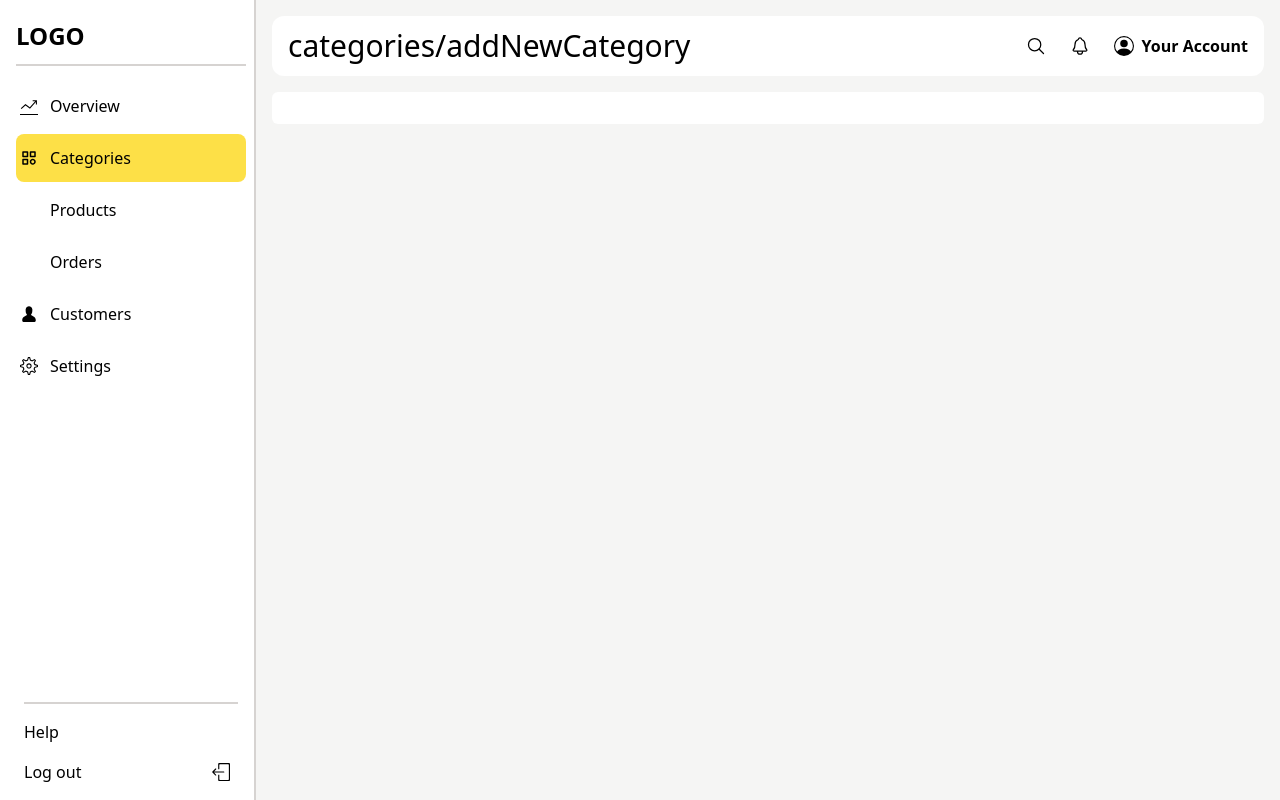
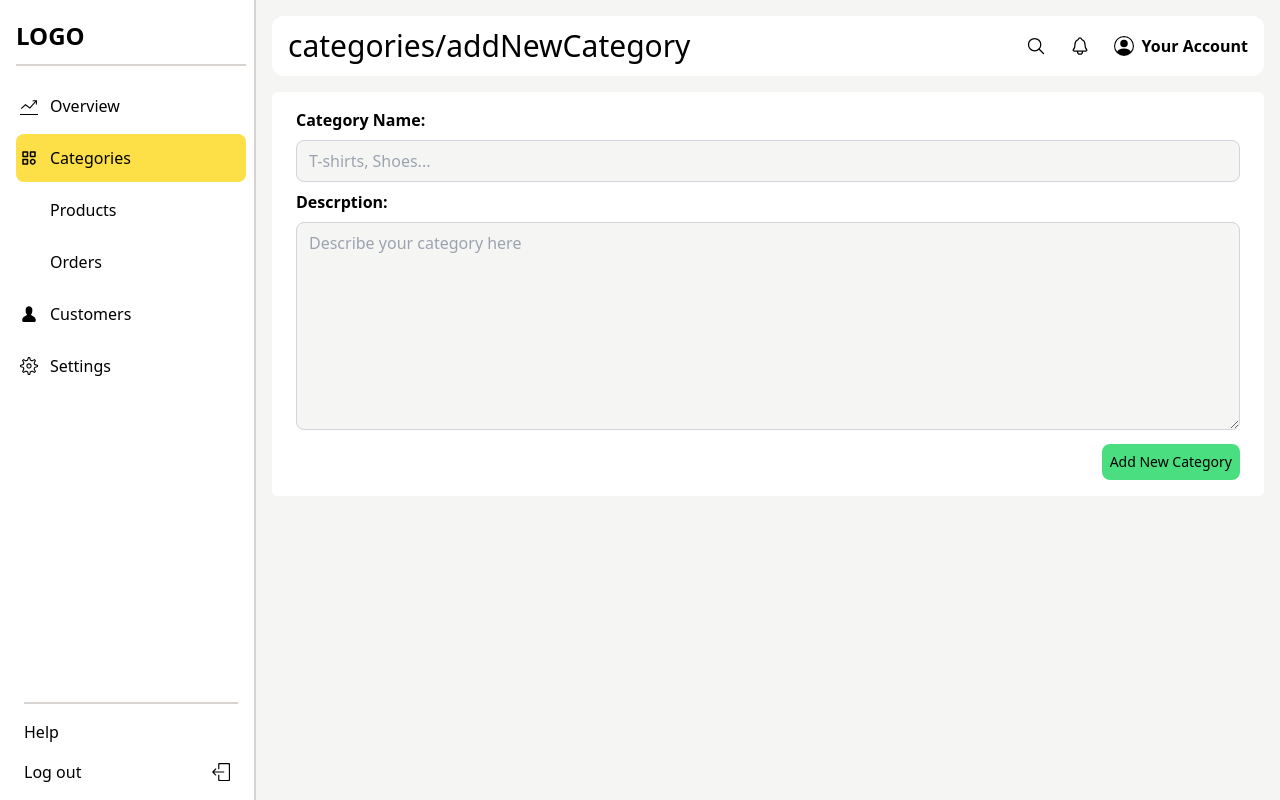
Before and after one commit to ZouCherif/tech_Ecommerce, a React (Create React App) app in the folder frontend/: page /dashboard/categories/addNewCategory in a window 1280 px wide. Built offline with nearby package versions, Linux system fonts and the light colour scheme; some icons are missing.

Commit message:
AddCategory page not tested yet

```diff
--- a/frontend/src/pages/Home.js
+++ b/frontend/src/pages/Home.js
@@ -16,10 +16,7 @@ function Home() {
   const [logout] = useLogoutUserMutation();
   const [addCategory] = useAddNewCategoryMutation();
   const navigate = useNavigate();
-  const [dataCat, setData] = useState({
-    name: "",
-    description: "",
-  });
+
   // const handlerefresh = async () => {
   //   try {
   //     const { accessToken } = await refreshToken().unwrap();
@@ -38,16 +35,6 @@ function Home() {
     }));
   };
 
-  const handleSubmit = async () => {
-    try {
-      const result = await addCategory(dataCat).unwrap();
-      console.log(result);
-    } catch (err) {
-      console.log("errrrr");
-      console.log(err.data?.message);
-    }
-  };
-
   const handleLogout = async () => {
     try {
       await logout().unwrap();
@@ -60,7 +47,7 @@ function Home() {
   return (
     <div className="custom-font">
       {/* <button onClick={handlerefresh}>refresh</button> */}
-      <input
+      {/* <input
         placeholder="name"
         value={dataCat.name}
         name="name"
@@ -71,8 +58,8 @@ function Home() {
         value={dataCat.description}
         name="description"
         onChange={handleOnChange}
-      />
-      <button onClick={handleSubmit}>Send</button>
+      /> */}
+      {/* <button onClick={handleSubmit}>Send</button> */}
       <button onClick={handleLogout}>logout</button>
       {/* <p>{data}</p> */}
     </div>
--- a/frontend/src/pages/dashboard/AddNewCategory.js
+++ b/frontend/src/pages/dashboard/AddNewCategory.js
@@ -1,5 +1,77 @@
+import { useAddNewCategoryMutation } from "../../api/apiSlice";
+import { useNavigate } from "react-router-dom";
+import { useState } from "react";
+// import { useDispatch } from "react-redux";
+// import { clearUserInfo, setUserInfo } from "../features/User/userSlice";
+
 function AddNewCategory() {
-  return <div className="bg-white py-4 px-6 rounded-md"></div>;
+  const [dataCat, setData] = useState({
+    name: "",
+    description: "",
+  });
+  const [addCategory] = useAddNewCategoryMutation();
+
+  const handleOnChange = (e) => {
+    const { name, value } = e.target;
+    setData((prevFormData) => ({
+      ...prevFormData,
+      [name]: value,
+    }));
+  };
+
+  const handleSubmit = async (e) => {
+    e.preventDefault();
+    try {
+      console.log(dataCat);
+      //   const result = await addCategory(dataCat).unwrap();
+      //   console.log(result);
+    } catch (err) {
+      console.log("errrrr");
+      console.log(err.data?.message);
+    }
+  };
+  return (
+    <div className="bg-white py-4 px-6 rounded-md">
+      <form onSubmit={handleSubmit}>
+        <label htmlFor="CatName" className="font-semibold">
+          {" "}
+          Category Name:
+        </label>
+        <input
+          type="text"
+          name="name"
+          id="CatName"
+          required
+          value={dataCat.name}
+          onChange={handleOnChange}
+          placeholder="T-shirts, Shoes..."
+          className="py-2 px-3 pr-10 text-gray-700 w-full focus:outline-none bg-stone-100 border border-gray-300 rounded-lg transition-all duration-300 focus:ring-2 focus:ring-indigo-300 mr-6 my-2"
+        />
+        <label htmlFor="Description" className="font-semibold">
+          {" "}
+          Descrption:
+        </label>
+        <textarea
+          type="text"
+          maxLength={5000}
+          name="description"
+          id="Description"
+          value={dataCat.description}
+          onChange={handleOnChange}
+          placeholder="Describe your category here"
+          className="py-2 px-3 pr-10 text-gray-700 w-full focus:outline-none bg-stone-100 border border-gray-300 rounded-lg transition-all duration-300 focus:ring-2 focus:ring-indigo-300 mr-6 my-2 h-52"
+        />
+
+        <button
+          type="submit"
+          className="bg-green-400 p-2 text-sm rounded-lg flex items-center whitespace-nowrap hover:bg-green-500 focus:ring-2 focus:ring-green-500 focus:ring-opacity-50 ml-auto"
+        >
+          {/* <MdOutlineLibraryAdd size={15} className="mr-2" /> */}
+          Add New Category
+        </button>
+      </form>
+    </div>
+  );
 }
 
 export default AddNewCategory;
```
